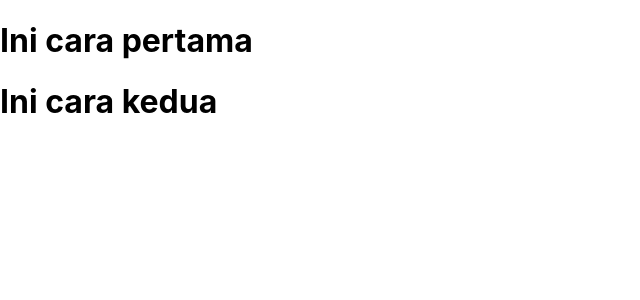
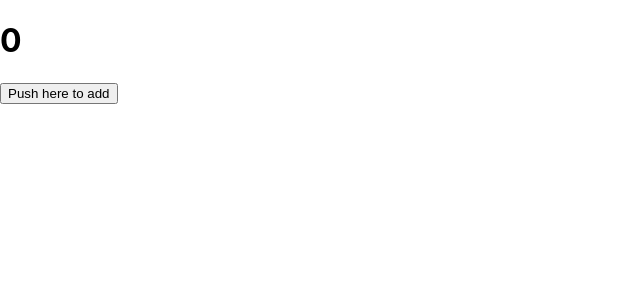
Before and after one commit to Ahmadabd3004/Rakamin_test, a React (Create React App) app: page / in a window 1280 px wide. Shown: the top 300 px of the page, without its empty margins (0-640 px from the left). Built offline with nearby package versions, Linux system fonts and the light colour scheme.

Commit message:
Create a counter example using useState

```diff
--- a/src/App.js
+++ b/src/App.js
@@ -1,13 +1,16 @@
 
 import './App.css';
+import CounterExample from './Components/CounterExample';
 import HelloWorld from './Components/HelloWorld';
 import HelloWorld2 from './Components/HelloWorld2';
 
 function App() {
   return (
     <>
-      <HelloWorld name="Ini cara pertama"/>
-      <HelloWorld2 name="Ini cara kedua"/>
+      {/* <HelloWorld name="Ini cara pertama"/>
+      <HelloWorld2 name="Ini cara kedua"/> */}
+
+      <CounterExample/>
     </>
   );
 }
--- /dev/null
+++ b/src/Components/CounterExample.jsx
@@ -0,0 +1,14 @@
+import React, { useState } from "react";
+
+function CounterExample() {
+    const [count, setCount] = useState(0);
+
+    return (
+        <>
+            <h1>{count}</h1>
+            <button onClick={() => setCount(count + 1)}>Push here to add</button>
+        </>
+    );
+}
+
+export default CounterExample;
```
